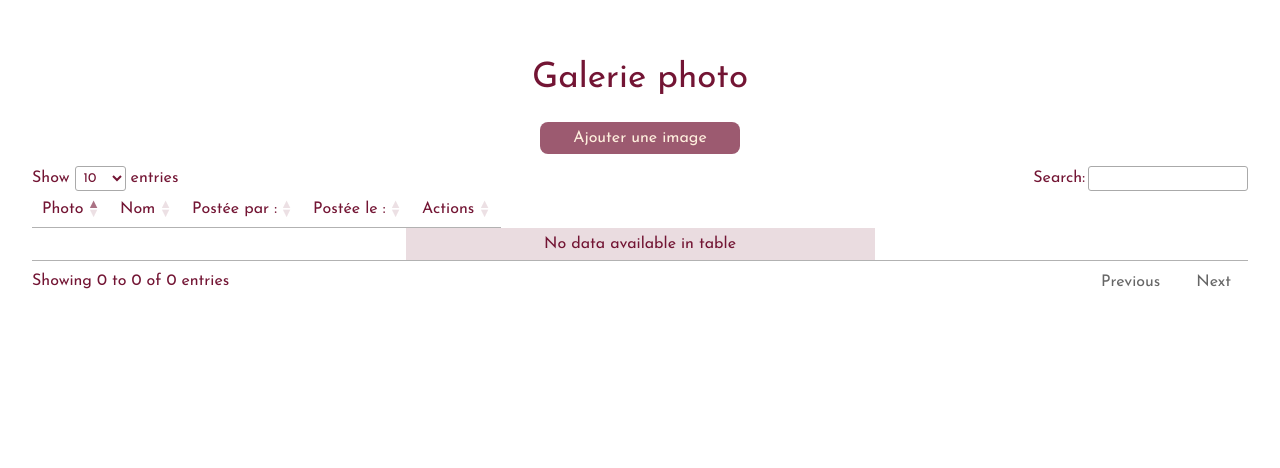
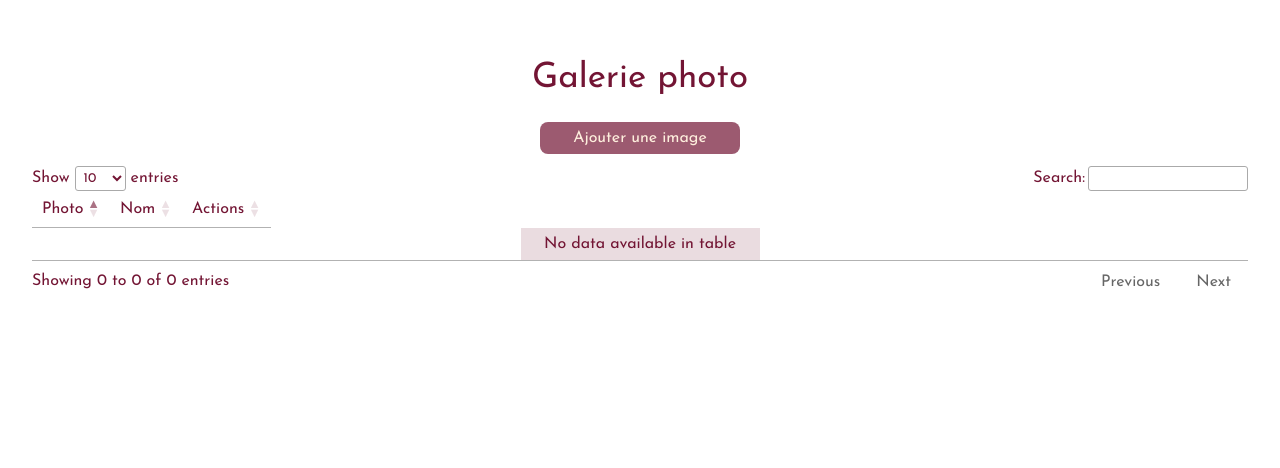
Before and after one commit to sophie-rud/Projet-dwwm-Hello-Bordeaux, a Symfony app: template templates/admin/page/picture-gallery/admin_picture_gallery.html.twig in a window 1280 px wide. Shown: the part 192-660 px from the top of the page. Run offline with Twig, Linux system fonts and the light colour scheme; the template is opened without the code that fills it, so the values that code supplies are empty; some libraries are stand-ins or nearby versions.

Commit message:
Push on branch main

```diff
--- a/public/asset/css/app.css
+++ b/public/asset/css/app.css
@@ -298,7 +298,7 @@ a {
 
 .pictureInGallery {
   width: 200px;
-  height: 200px;
+  height: 150px;
   margin: auto;
   display: flex;
   justify-content: center;
@@ -309,6 +309,10 @@ a {
   width: 100%;
   height: 100%;
   object-fit: cover;
+}
+
+.title-h2-picture-gallery {
+  font-size: 20px;
 }
 
 .add-btn-style, .btn-style {
--- a/sass/components/_table.scss
+++ b/sass/components/_table.scss
@@ -57,7 +57,7 @@
 // Tableau de la galerie photo
 .pictureInGallery {
   width: 200px;
-  height: 200px;
+  height: 150px;
   margin: auto;
   display: flex;
   justify-content: center;
@@ -71,3 +71,7 @@
     object-fit: cover;
   }
 }
+
+.title-h2-picture-gallery {
+  font-size: 20px;
+}
--- a/templates/admin/page/picture-gallery/admin_picture_gallery.html.twig
+++ b/templates/admin/page/picture-gallery/admin_picture_gallery.html.twig
@@ -19,8 +19,8 @@
                 <tr>
                     <td>Photo</td>
                     <td>Nom</td>
-                    <td>Postée par : </td>
-                    <td>Postée le : </td>
+                    {# <td>Postée par : </td> #}
+                    {# <td>Postée le : </td> #}
                     <td>Actions</td>
                 </tr>
             </thead>
@@ -32,9 +32,9 @@
                     <td>
                         <div class="pictureInGallery"> <img src="{{ asset('uploads/'~picture.filePath ) }}" alt="Photo : {{ picture.pictureName }}"> </div>
                     </td>
-                    <td> <h2>{{ picture.pictureName }}</h2> </td>
-                    <td> {#  <p> {{ picture.postedBy }} </p> #} </td>
-                    <td> {#  <p> {{ picture.postedAt | date('d/m/Y') }} </p> #} </td>
+                    <td> <h2 class="title-h2-picture-gallery">{{ picture.pictureName }}</h2> </td>
+                    {# <td> <p> {{ picture.postedBy }} </p> </td> #}
+                    {# <td> <p> {{ picture.postedAt | date('d/m/Y') }} </p> </td> #}
                     <td class="td-flex">
                         <a href="{{ path('admin_update_picture_in_gallery', {id: picture.id}) }}"> <i class="fa-solid fa-pencil"></i> </a>
 
```
Also changed, not shown: 1 other file.
